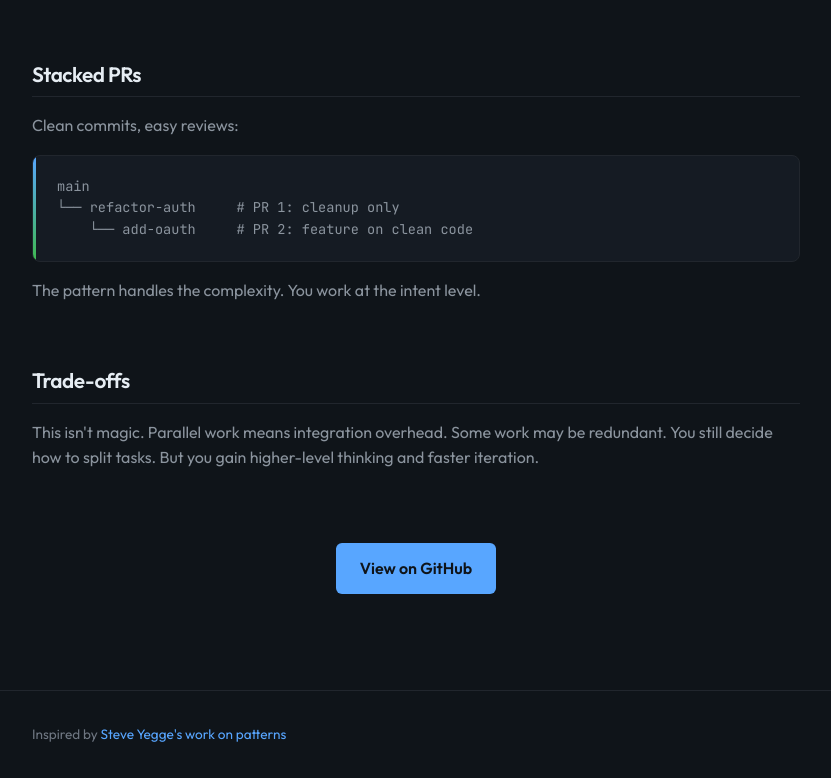
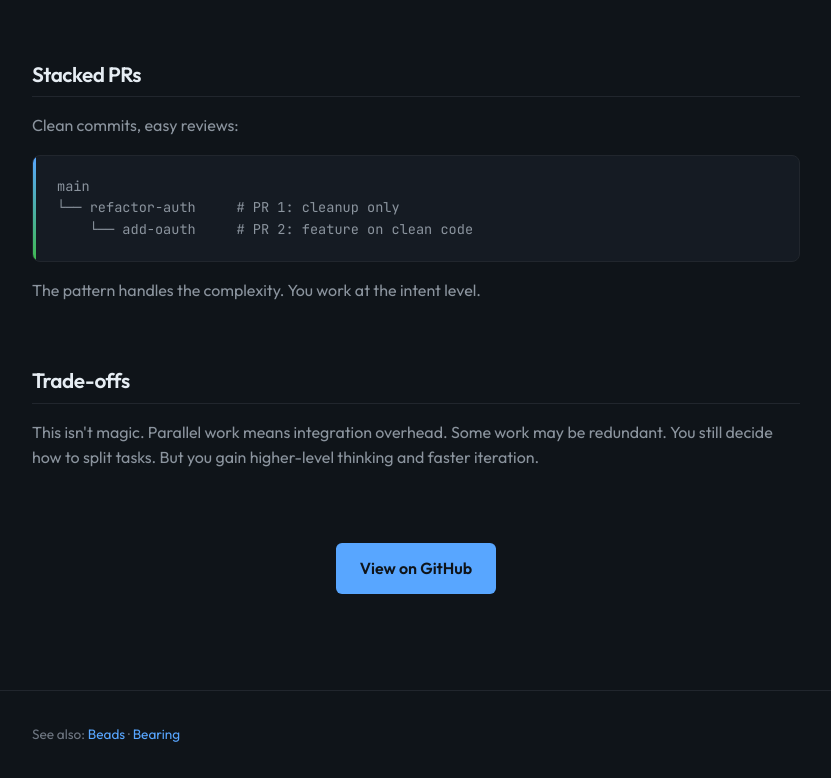
Before and after one commit to mohamedmanzo/workforest.space, an Astro site: page / in a window 1280 px wide. Shown: the part 1231-2009 px from the top of the page, without its empty margins (224-1055 px from the left). Built offline with nearby package versions, Linux system fonts and the light colour scheme; Astro itself is replaced by a stand-in of ours.

Commit message:
Update footer: link to Beads and Bearing

```diff
--- a/src/layouts/Base.astro
+++ b/src/layouts/Base.astro
@@ -38,7 +38,7 @@ const { title = "Work Forest" } = Astro.props;
       <slot />
     </main>
     <footer>
-      <p>Inspired by <a href="https://steve-yegge.blogspot.com/2008/10/universal-design-pattern.html" target="_blank">Steve Yegge's work on patterns</a></p>
+      <p>See also: <a href="https://github.com/steveyegge/beads" target="_blank">Beads</a> · <a href="https://bearing.dev" target="_blank">Bearing</a></p>
     </footer>
   </body>
 </html>
```
